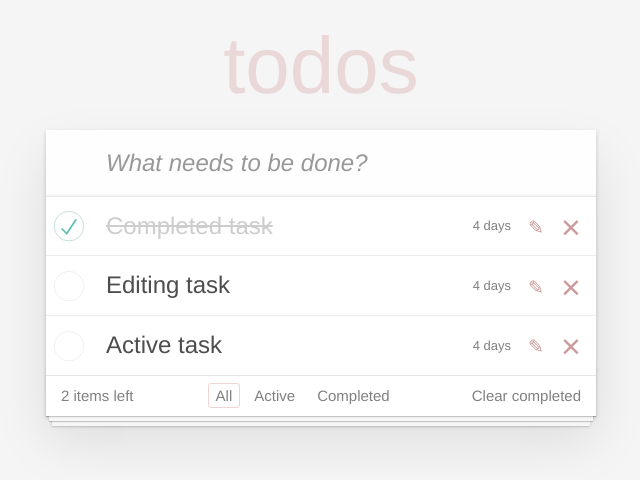
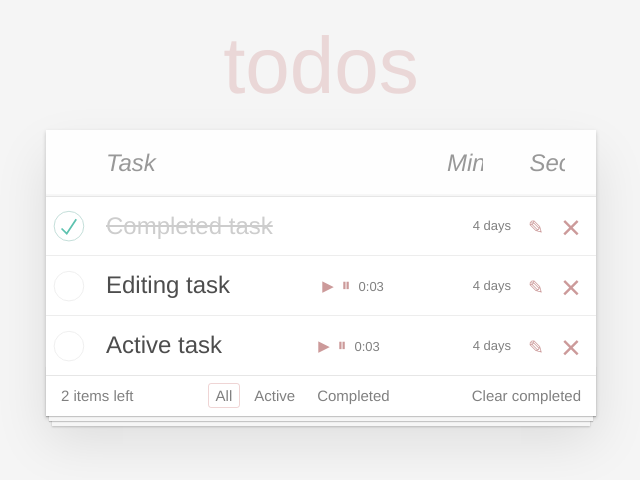
Before and after one commit to mrrukkus/todo-list-1-2-13, a React (Create React App) app: page / in a window 1280 px wide. Shown: the top 480 px of the page, without its empty margins (319-959 px from the left). Built offline with nearby package versions, Linux system fonts and the light colour scheme.

Commit message:
Обновлены файлы разметки и стилей. Добавлена реализация таймера для задачи. Из формы новой задачи удален стейт, добавлены рефы для input'ов.

```diff
--- a/markup/index.css
+++ b/markup/index.css
@@ -49,7 +49,8 @@ body {
 	background: #fff;
 	margin: 130px 0 40px 0;
 	position: relative;
-  box-shadow: 0 2px 4px 0 rgba(0, 0, 0, 0.2), 0 25px 50px 0 rgba(0, 0, 0, 0.1);
+	box-shadow: 0 2px 4px 0 rgba(0, 0, 0, 0.2),
+	            0 25px 50px 0 rgba(0, 0, 0, 0.1);
 }
 
 .todoapp input::-webkit-input-placeholder {
@@ -83,7 +84,13 @@ body {
 	text-rendering: optimizeLegibility;
 }
 
+.new-todo-form {
+	display: flex;
+	margin-bottom: 0;
+}
+
 .new-todo,
+.new-todo-form .new-todo-form__timer,
 .edit {
 	position: relative;
 	margin: 0;
@@ -101,11 +108,20 @@ body {
 	-moz-osx-font-smoothing: grayscale;
 }
 
-.new-todo {
+.new-todo, .new-todo-form .new-todo-form__timer {
 	padding: 16px 16px 16px 60px;
 	border: none;
 	background: rgba(0, 0, 0, 0.003);
-  box-shadow: inset 0 -2px 1px rgba(0, 0, 0, 0.03);
+	box-shadow: inset 0 -2px 1px rgba(0,0,0,0.03);
+}
+
+.new-todo {
+	width: 70%;
+}
+
+.new-todo-form .new-todo-form__timer {
+	width: 15%;
+	padding-left: 16px;
 }
 
 .main {
@@ -218,12 +234,16 @@ body {
 	padding: 15px 85px 15px 60px;
 }
 
-.todo-list li label .created {
+.todo-list li .view {
+	position: relative;
+}
+
+.todo-list li label .description {
 	font-size: 13px;
 	color: gray;
 }
 
-.todo-list li label .description {
+.todo-list li label .title {
 	word-break: break-all;
 	display: block;
 	line-height: 1.2;
@@ -232,20 +252,17 @@ body {
 	color: #4d4d4d;
 }
 
-.todo-list li.completed label .description {
+.todo-list li.completed label .title {
 	color: #cdcdcd;
 	text-decoration: line-through;
 }
 
 .todo-list li .icon {
-  position: absolute;
-  top: 0;
-  bottom: -3px;
 	width: 30px;
 	height: 40px;
 	font-size: 34px;
 	color: #cc9a9a;
-  margin: auto 0 11px;
+	margin: auto 0;
 	transition: color 0.2s ease-out;
 	cursor: pointer;
 }
@@ -255,6 +272,9 @@ body {
 }
 
 .todo-list li .icon-destroy {
+	position: absolute;
+	top: 0;
+	bottom: -3px;
 	right: 10px;
 }
 
@@ -263,12 +283,34 @@ body {
 }
 
 .todo-list li .icon-edit {
+	position: absolute;
+	top: 0;
+	bottom: -3px;
 	font-size: 19px;
 	right: 45px;
 }
 
 .todo-list li .icon-edit:after {
 	content: '✎';
+}
+
+.todo-list li .icon-pause,
+.todo-list li .icon-play {
+	font-size: 18px;
+	width: 18px;
+	height: 18px;
+}
+
+.todo-list li .icon-play {
+	font-size: 15px;
+}
+
+.icon-pause:after {
+	content: '⏸';
+}
+
+.icon-play:after {
+	content: '▶';
 }
 
 .todo-list li .edit {
@@ -300,8 +342,11 @@ body {
 	left: 0;
 	height: 50px;
 	overflow: hidden;
-  box-shadow: 0 1px 1px rgba(0, 0, 0, 0.2), 0 8px 0 -3px #f6f6f6, 0 9px 1px -3px rgba(0, 0, 0, 0.2),
-    0 16px 0 -6px #f6f6f6, 0 17px 2px -6px rgba(0, 0, 0, 0.2);
+	box-shadow: 0 1px 1px rgba(0, 0, 0, 0.2),
+	            0 8px 0 -3px #f6f6f6,
+	            0 9px 1px -3px rgba(0, 0, 0, 0.2),
+	            0 16px 0 -6px #f6f6f6,
+	            0 17px 2px -6px rgba(0, 0, 0, 0.2);
 }
 
 .todo-count {
@@ -385,7 +430,7 @@ html .clear-completed:active {
 	Hack to remove background from Mobile Safari.
 	Can't use it globally since it destroys checkboxes in Firefox
 */
-@media screen and (-webkit-min-device-pixel-ratio: 0) {
+@media screen and (-webkit-min-device-pixel-ratio:0) {
 	.toggle-all,
 	.todo-list li .toggle {
 		background: none;
--- a/public/index.css
+++ b/public/index.css
@@ -49,7 +49,8 @@ body {
 	background: #fff;
 	margin: 130px 0 40px 0;
 	position: relative;
-  box-shadow: 0 2px 4px 0 rgba(0, 0, 0, 0.2), 0 25px 50px 0 rgba(0, 0, 0, 0.1);
+	box-shadow: 0 2px 4px 0 rgba(0, 0, 0, 0.2),
+	            0 25px 50px 0 rgba(0, 0, 0, 0.1);
 }
 
 .todoapp input::-webkit-input-placeholder {
@@ -83,7 +84,13 @@ body {
 	text-rendering: optimizeLegibility;
 }
 
+.new-todo-form {
+	display: flex;
+	margin-bottom: 0;
+}
+
 .new-todo,
+.new-todo-form .new-todo-form__timer,
 .edit {
 	position: relative;
 	margin: 0;
@@ -101,11 +108,20 @@ body {
 	-moz-osx-font-smoothing: grayscale;
 }
 
-.new-todo {
+.new-todo, .new-todo-form .new-todo-form__timer {
 	padding: 16px 16px 16px 60px;
 	border: none;
 	background: rgba(0, 0, 0, 0.003);
-  box-shadow: inset 0 -2px 1px rgba(0, 0, 0, 0.03);
+	box-shadow: inset 0 -2px 1px rgba(0,0,0,0.03);
+}
+
+.new-todo {
+	width: 70%;
+}
+
+.new-todo-form .new-todo-form__timer {
+	width: 15%;
+	padding-left: 16px;
 }
 
 .main {
@@ -218,12 +234,16 @@ body {
 	padding: 15px 85px 15px 60px;
 }
 
-.todo-list li label .created {
+.todo-list li .view {
+	position: relative;
+}
+
+.todo-list li label .description {
 	font-size: 13px;
 	color: gray;
 }
 
-.todo-list li label .description {
+.todo-list li label .title {
 	word-break: break-all;
 	display: block;
 	line-height: 1.2;
@@ -232,20 +252,17 @@ body {
 	color: #4d4d4d;
 }
 
-.todo-list li.completed label .description {
+.todo-list li.completed label .title {
 	color: #cdcdcd;
 	text-decoration: line-through;
 }
 
 .todo-list li .icon {
-  position: absolute;
-  top: 0;
-  bottom: -3px;
 	width: 30px;
 	height: 40px;
 	font-size: 34px;
 	color: #cc9a9a;
-  margin: auto 0 11px;
+	margin: auto 0;
 	transition: color 0.2s ease-out;
 	cursor: pointer;
 }
@@ -255,6 +272,9 @@ body {
 }
 
 .todo-list li .icon-destroy {
+	position: absolute;
+	top: 0;
+	bottom: -3px;
 	right: 10px;
 }
 
@@ -263,12 +283,34 @@ body {
 }
 
 .todo-list li .icon-edit {
+	position: absolute;
+	top: 0;
+	bottom: -3px;
 	font-size: 19px;
 	right: 45px;
 }
 
 .todo-list li .icon-edit:after {
 	content: '✎';
+}
+
+.todo-list li .icon-pause,
+.todo-list li .icon-play {
+	font-size: 18px;
+	width: 18px;
+	height: 18px;
+}
+
+.todo-list li .icon-play {
+	font-size: 15px;
+}
+
+.icon-pause:after {
+	content: '⏸';
+}
+
+.icon-play:after {
+	content: '▶';
 }
 
 .todo-list li .edit {
@@ -300,8 +342,11 @@ body {
 	left: 0;
 	height: 50px;
 	overflow: hidden;
-  box-shadow: 0 1px 1px rgba(0, 0, 0, 0.2), 0 8px 0 -3px #f6f6f6, 0 9px 1px -3px rgba(0, 0, 0, 0.2),
-    0 16px 0 -6px #f6f6f6, 0 17px 2px -6px rgba(0, 0, 0, 0.2);
+	box-shadow: 0 1px 1px rgba(0, 0, 0, 0.2),
+	            0 8px 0 -3px #f6f6f6,
+	            0 9px 1px -3px rgba(0, 0, 0, 0.2),
+	            0 16px 0 -6px #f6f6f6,
+	            0 17px 2px -6px rgba(0, 0, 0, 0.2);
 }
 
 .todo-count {
@@ -385,7 +430,7 @@ html .clear-completed:active {
 	Hack to remove background from Mobile Safari.
 	Can't use it globally since it destroys checkboxes in Firefox
 */
-@media screen and (-webkit-min-device-pixel-ratio: 0) {
+@media screen and (-webkit-min-device-pixel-ratio:0) {
 	.toggle-all,
 	.todo-list li .toggle {
 		background: none;
--- a/src/App.jsx
+++ b/src/App.jsx
@@ -20,9 +20,9 @@ const getFilteredTasks = (tasks, filter) => {
 export default class App extends Component {
   state = {
     todoData: [
-      { description: 'Completed task', isDone: true, creationDate: 'Mon Nov 02 2020 10:49:51 GMT+0500', id: 1 },
-      { description: 'Editing task', isDone: false, creationDate: 'Mon Nov 02 2020 10:49:51 GMT+0500', id: 2 },
-      { description: 'Active task', isDone: false, creationDate: 'Mon Nov 02 2020 10:49:51 GMT+0500', id: 3 },
+      { description: 'Completed task', isDone: true, creationDate: 'Mon Nov 02 2020 10:49:51 GMT+0500', timerCount: 3, id: 1 },
+      { description: 'Editing task', isDone: false, creationDate: 'Mon Nov 02 2020 10:49:51 GMT+0500', timerCount: 3, id: 2 },
+      { description: 'Active task', isDone: false, creationDate: 'Mon Nov 02 2020 10:49:51 GMT+0500', timerCount: 3, id: 3 },
     ],
     currentFilterTasksValue: FiltersList.All,
   };
@@ -39,9 +39,10 @@ export default class App extends Component {
     });
   };
 
-  addTask = (description) => {
+  addTask = (description, timerCount) => {
     const newTask = {
       description,
+      timerCount,
       isDone: false,
       id: Math.floor(Math.random() * 100),
       creationDate: new Date(),
--- a/src/components/NewTaskForm/new-task-form.jsx
+++ b/src/components/NewTaskForm/new-task-form.jsx
@@ -1,45 +1,53 @@
-import React, {Component} from 'react';
+import React, {Component, createRef} from 'react';
 import PropTypes from 'prop-types';
 
 export default class NewTaskForm extends Component {
-  state = {
-    inputValue: '',
-  };
-
-  onInputChange = (evt) => {
-    this.setState({
-      inputValue: evt.target.value,
-    });
-  };
+  constructor() {
+    super();
+    this.minsRef = createRef();
+    this.secondsRef = createRef();
+    this.descriptionRef = createRef();
+  }
 
   onAddTask = (evt) => {
     const { addTask } = this.props;
-    const { inputValue } = this.state;
 
-    if ( evt.key === 'Enter' ) {
-      if (inputValue.length === 0) {
+    const descriptionRef = this.descriptionRef.current;
+    const secondsRef = this.secondsRef.current;
+    const minsRef = this.minsRef.current;
+
+    const getTimerCount = () => {
+      const minutes = Number(minsRef.value);
+      const seconds = Number(secondsRef.value);
+      return minutes*60 + seconds;
+    };
+
+    if (evt.key === 'Enter') {
+      if (descriptionRef.value.length === 0) {
         return null;
       }
 
-      addTask(inputValue);
-      this.setState({
-        inputValue: '',
-      });
+      addTask(descriptionRef.value, getTimerCount());
+      descriptionRef.value = ``;
+      secondsRef.value = ``;
+      minsRef.value = ``;
     }
-    return inputValue;
+    return descriptionRef.value;
   };
 
   render() {
-    const { inputValue } = this.state;
-
     return (
-      <input
-        className="new-todo"
-        placeholder="What needs to be done?"
-        onChange={this.onInputChange}
-        onKeyDown={this.onAddTask}
-        value={inputValue}
-      />
+      <form className="new-todo-form">
+        <input
+          className="new-todo"
+          placeholder="Task"
+          ref={this.descriptionRef}
+          onChange={this.onInputChange}
+          onKeyDown={this.onAddTask}
+        />
+        <input type="number" className="new-todo-form__timer" ref={this.minsRef} placeholder="Min" onKeyDown={this.onAddTask}/>
+        <input type="number" className="new-todo-form__timer" ref={this.secondsRef} placeholder="Sec" onKeyDown={this.onAddTask}/>
+      </form>
     );
   }
 }
--- a/src/components/Task/task.jsx
+++ b/src/components/Task/task.jsx
@@ -8,13 +8,62 @@ export default class Task extends Component {
     onToggleDone: () => {},
   };
 
-  state = {
-    isEdit: false,
-  };
+  constructor(props) {
+    super(props);
+
+    const {task} = this.props;
+
+    this.state = {
+      isEdit: false,
+      timerCounter: task.timerCount,
+      timer: null
+    }
+  }
+
+  timerStart = () => {
+    const { timer } = this.state;
+
+    if (timer === null) {
+      const timerId = setInterval(() => {
+        const { timerCounter } = this.state;
+
+        const newCount = timerCounter - 1;
+        this.setState({
+          timerCounter: newCount
+        });
+
+        if (newCount <= 0) {
+          this.timerPause();
+        }
+      }, 1000);
+
+      this.setState({
+        timer: timerId
+      });
+    }
+  }
+
+  timerPause = () => {
+    const { timer } = this.state;
+
+    clearInterval(timer);
+    this.setState({
+      timer: null
+    });
+  }
 
   render() {
     const { task, deleteTask, onToggleDone } = this.props;
-    const { isEdit } = this.state;
+    const { isEdit, timerCounter } = this.state;
+    const isDisabled = timerCounter === 0;
+    const editInput = isEdit && <input type="text" className="edit" defaultValue={task.description} />;
+
+    const getTimerValue = () => {
+      const min = Math.floor(timerCounter < 60 ? 0 : timerCounter/60);
+      const sec = timerCounter - (60 * min);
+      const seconds = sec < 10 ? `0${sec}` : sec;
+      return ` ${min}:${seconds}`
+    };
 
     const getTaskClassName = () => {
       if (task.isDone) {
@@ -26,7 +75,18 @@ export default class Task extends Component {
       return ``;
     };
 
-    const editInput = isEdit && <input type="text" className="edit" defaultValue={task.description} />;
+    const timerMarkup = () => {
+      if (!task.isDone) {
+        return (
+          <span className="description">
+            <button type="button" className="icon icon-play" aria-label="start-timer" onClick={this.timerStart} disabled={isDisabled}/>
+            <button type="button" className="icon icon-pause" aria-label="pause-timer" onClick={this.timerPause} disabled={isDisabled}/>
+            {getTimerValue()}
+          </span>
+        )
+      }
+      return null;
+    };
 
     return (
       <li className={getTaskClassName()}>
@@ -41,23 +101,21 @@ export default class Task extends Component {
             readOnly
           />
           <label>
-            <span className="description">{task.description}</span>
-            <span className="created">
+            <span className="title">{task.description}</span>
+            {timerMarkup()}
+            <span className="description">
               {formatDistanceToNow(new Date(task.creationDate), { includeSeconds: true })}
             </span>
           </label>
-          <button type="button" className="icon icon-edit">
-            {' '}
-          </button>
+          <button type="button" className="icon icon-edit" aria-label="edit-task-button"/>
           <button
             type="button"
             className="icon icon-destroy"
             onClick={() => {
               deleteTask(task.id);
+              this.timerPause();
             }}
-          >
-            {' '}
-          </button>
+           aria-label="delete-task-button"/>
         </div>
         {editInput}
       </li>
```
Also changed, not shown: markup/index.html (+33 -14 lines). Lines whose indentation alone changed are shown as unchanged.
